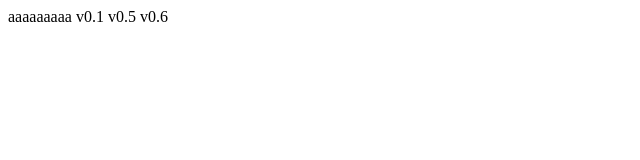
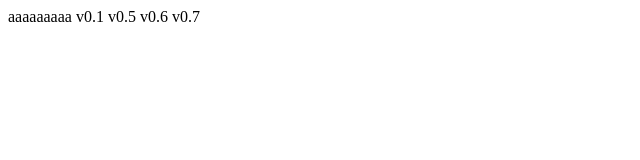
Before and after one commit to zheng4444/a03, a website: page index.html in a window 1280 px wide. Shown: the full height of the page, 0-640 px from the left. Drawn offline with Linux system fonts and the light colour scheme.

Commit message:
第6次提交

```diff
--- a/index.html
+++ b/index.html
@@ -10,5 +10,6 @@
   v0.1
   v0.5
   v0.6
+  v0.7
 </body>
 </html>
--- /dev/null
+++ b/package.json
@@ -0,0 +1,5 @@
+{
+  "dependencies": {
+    "git": "^0.1.5"
+  }
+}
```
Also changed, not shown: pnpm-lock.yaml (added).
